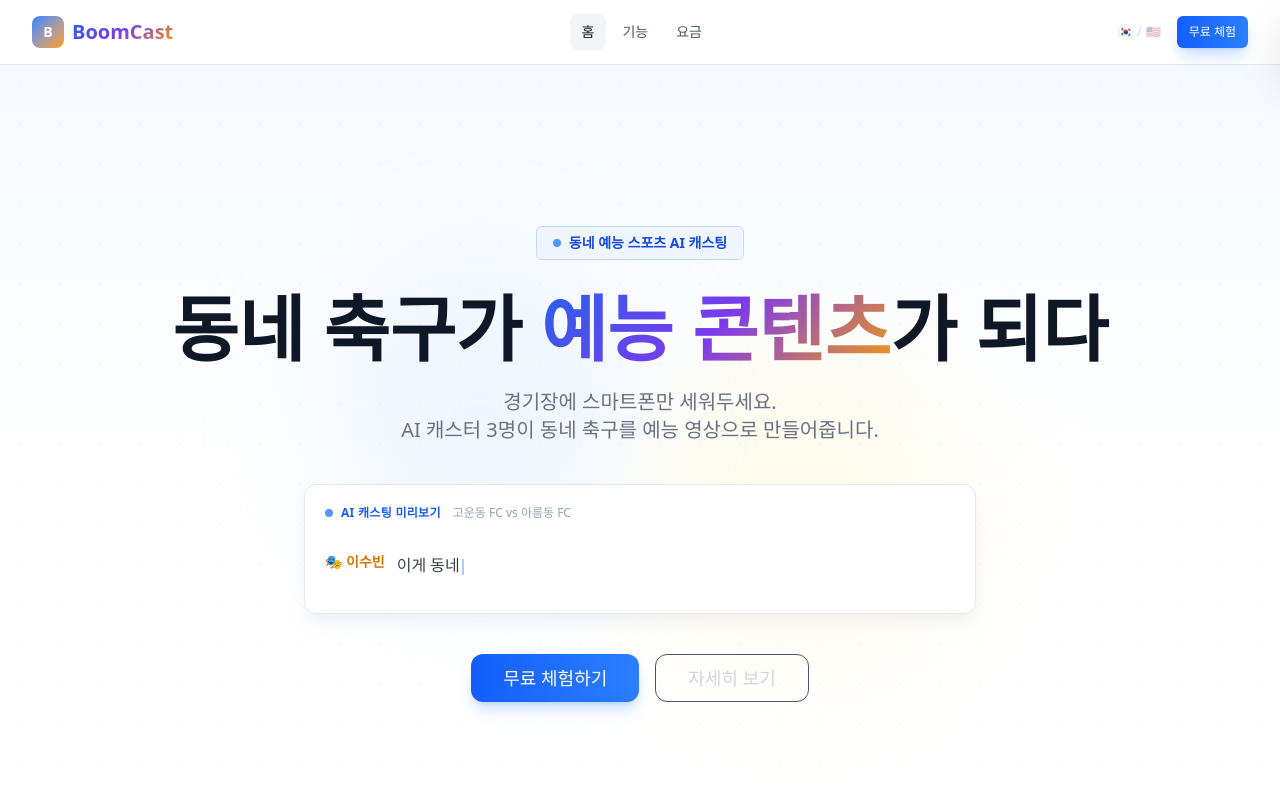
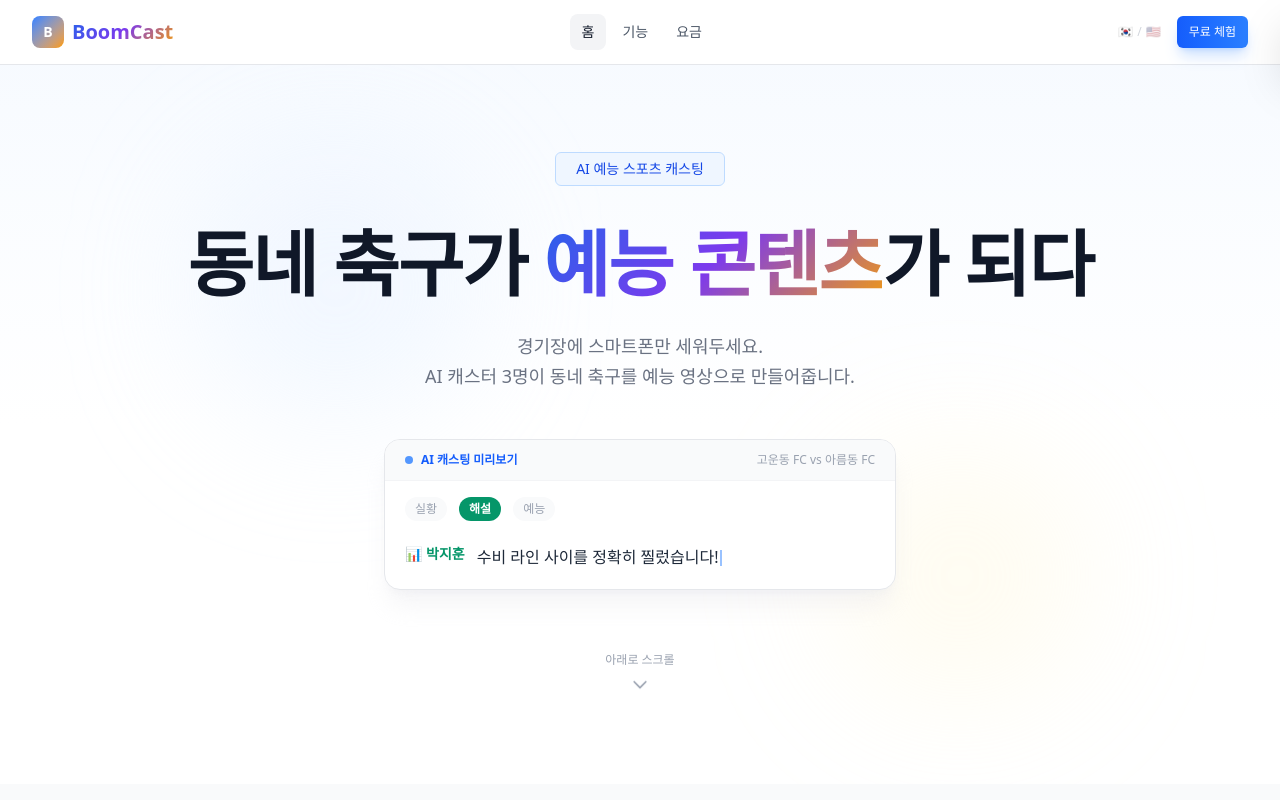
Before and after one commit to kangyh427/boomcast, a Next.js app: page / in a window 1280 px wide. Shown: the top 800 px of the page. Built offline with nearby package versions, Linux system fonts and the light colour scheme; a web font is replaced by a local one.

Commit message:
Update Hero.tsx

```diff
--- a/src/components/landing/Hero.tsx
+++ b/src/components/landing/Hero.tsx
@@ -1,65 +1,58 @@
 /*
  * ============================================================
  * 파일: src/components/landing/Hero.tsx
- * 설명: BoomCast 랜딩 히어로 섹션 - 화이트 테마
+ * 설명: BoomCast 히어로 섹션 - Vrew 스타일 임팩트 히어로
  * 경로: src/components/landing/Hero.tsx
- * 최근 작업: 세션 6 - 전면 재작성
- *   - "LIVE", "실시간", "중계" 표현 완전 삭제
- *   - subtitle: "예능 영상으로 만들어줍니다"로 변경
- *   - ctaPrimary: "무료 체험하기"로 변경
- *   - 캐스터 프리뷰에서 "라이브" 단어 제거
- *   - useLang() 훅으로 i18n 전환 적용
+ * 최근 작업: 세션 6 - 전면 재디자인
+ *   - CTA 버튼 제거 (사이트 전체 CTA는 딱 2곳만)
+ *   - 스크롤 유도 화살표로 자연스러운 흐름 유도
+ *   - 타이핑 캐스터 프리뷰를 더 임팩트있게
+ *   - Vrew 스타일: 큰 타이틀 + 서브 카피 + 비주얼
  * 작성일: 2026-03-07
  * ============================================================
  */
 
 "use client";
 
-import Link from "next/link";
 import { useEffect, useState } from "react";
-import { Button } from "@/components/ui/button";
 import { Badge } from "@/components/ui/badge";
 import { useLang } from "@/providers/LanguageProvider";
 
 /* ── 한/영 텍스트 ── */
 const text = {
   ko: {
-    badge: "동네 예능 스포츠 AI 캐스팅",
-    titleBefore: "동네 축구가 ",
+    badge: "AI 예능 스포츠 캐스팅",
+    titleLine1: "동네 축구가",
     titleHighlight: "예능 콘텐츠",
-    titleAfter: "가 되다",
-    subtitle1: "경기장에 스마트폰만 세워두세요.",
-    subtitle2: "AI 캐스터 3명이 동네 축구를 예능 영상으로 만들어줍니다.",
+    titleLine2: "가 되다",
+    subtitle: "경기장에 스마트폰만 세워두세요.\nAI 캐스터 3명이 동네 축구를 예능 영상으로 만들어줍니다.",
     previewLabel: "AI 캐스팅 미리보기",
     matchInfo: "고운동 FC vs 아름동 FC",
-    ctaPrimary: "무료 체험하기",
-    ctaSecondary: "자세히 보기",
+    scrollHint: "아래로 스크롤",
   },
   en: {
     badge: "AI Entertainment Sports Casting",
-    titleBefore: "Your Local Game, ",
+    titleLine1: "Your Local Game,",
     titleHighlight: "Pro Entertainment",
-    titleAfter: " Level",
-    subtitle1: "Just set up your smartphone at the field.",
-    subtitle2: "3 AI casters turn your local soccer into entertainment videos.",
+    titleLine2: "Level",
+    subtitle: "Just set up your smartphone at the field.\n3 AI casters turn your local soccer into entertainment videos.",
     previewLabel: "AI Casting Preview",
     matchInfo: "Team Alpha vs Team Beta",
-    ctaPrimary: "Try Free",
-    ctaSecondary: "Learn More",
+    scrollHint: "Scroll down",
   },
 };
 
-/* ── 캐스터 프리뷰 데이터 (LIVE 제거, 사후 편집 뉘앙스) ── */
+/* ── 캐스터 프리뷰 데이터 ── */
 const castingLines = {
   ko: [
-    { caster: "🎙️ 김현우", text: "골~~~~~~!!!! 이정민 선수!!!!", color: "#2563EB" },
-    { caster: "📊 박지훈", text: "동네 축구에서 이런 골이 나올 줄이야!", color: "#059669" },
-    { caster: "🎭 이수빈", text: "이게 동네 축구 맞습니까?! ㅋㅋㅋ", color: "#D97706" },
+    { caster: "🎙️ 김현우", role: "실황", text: "골~~~~~~!!!! 이정민 선수!!!!", color: "#2563EB" },
+    { caster: "📊 박지훈", role: "해설", text: "수비 라인 사이를 정확히 찔렀습니다!", color: "#059669" },
+    { caster: "🎭 이수빈", role: "예능", text: "이게 동네 축구 맞습니까?! ㅋㅋㅋ", color: "#D97706" },
   ],
   en: [
-    { caster: "🎙️ Alex", text: "GOOOAL!!!!! What a strike!!", color: "#2563EB" },
-    { caster: "📊 James", text: "Unbelievable goal for a local match!", color: "#059669" },
-    { caster: "🎭 Mia", text: "Is this really a local game?! LOL", color: "#D97706" },
+    { caster: "🎙️ Alex", role: "Play", text: "GOOOAL!!!!! What a strike!!", color: "#2563EB" },
+    { caster: "📊 James", role: "Analyst", text: "He found the gap between defenders!", color: "#059669" },
+    { caster: "🎭 Mia", role: "Fun", text: "Is this really a local game?! LOL", color: "#D97706" },
   ],
 };
 
@@ -79,10 +72,10 @@ export default function Hero() {
       if (displayText.length < line.text.length) {
         const timer = setTimeout(() => {
           setDisplayText(line.text.slice(0, displayText.length + 1));
-        }, 50);
+        }, 45);
         return () => clearTimeout(timer);
       } else {
-        const timer = setTimeout(() => setIsTyping(false), 2000);
+        const timer = setTimeout(() => setIsTyping(false), 2500);
         return () => clearTimeout(timer);
       }
     } else {
@@ -93,95 +86,111 @@ export default function Hero() {
   }, [displayText, isTyping, currentLine, lines]);
 
   return (
-    <section className="relative min-h-screen flex items-center justify-center overflow-hidden bg-white">
-
-      {/* ── 배경 장식 (화이트 테마) ── */}
+    <section className="relative min-h-[90vh] flex items-center justify-center overflow-hidden bg-white">
+      {/* ── 배경 장식 ── */}
       <div className="absolute inset-0 pointer-events-none">
-        <div className="absolute inset-0 bg-gradient-to-b from-blue-50/60 via-transparent to-transparent" />
-        <div className="absolute top-1/4 left-1/4 w-80 h-80 bg-blue-100/40 rounded-full blur-3xl" />
-        <div className="absolute bottom-1/4 right-1/4 w-80 h-80 bg-amber-100/30 rounded-full blur-3xl" />
-        <div
-          className="absolute inset-0 opacity-[0.03]"
-          style={{
-            backgroundImage: "radial-gradient(circle, #2563EB 1px, transparent 1px)",
-            backgroundSize: "40px 40px",
-          }}
-        />
+        <div className="absolute inset-0 bg-gradient-to-b from-blue-50/50 via-transparent to-transparent" />
+        <div className="absolute top-20 left-[15%] w-72 h-72 bg-blue-100/30 rounded-full blur-3xl" />
+        <div className="absolute bottom-20 right-[15%] w-64 h-64 bg-amber-100/25 rounded-full blur-3xl" />
       </div>
 
-      <div className="relative z-10 max-w-5xl mx-auto px-4 text-center">
-
+      <div className="relative z-10 max-w-5xl mx-auto px-4 sm:px-6 text-center">
         {/* ── 뱃지 ── */}
-        <div className="animate-fade-in-up">
-          <Badge className="mb-8 py-1.5 px-4 text-sm bg-blue-50 text-blue-700 border-blue-200">
-            <span className="w-2 h-2 bg-blue-500 rounded-full animate-pulse mr-2 inline-block" />
+        <div className="animate-fade-in-up mb-8">
+          <Badge className="py-1.5 px-5 text-sm bg-blue-50 text-blue-700 border-blue-200 font-medium">
             {t.badge}
           </Badge>
         </div>
 
         {/* ── 메인 타이틀 ── */}
         <h1
-          className="text-4xl sm:text-5xl lg:text-7xl font-bold mb-6 text-gray-900 animate-fade-in-up"
+          className="text-4xl sm:text-5xl lg:text-7xl font-extrabold mb-6 text-gray-900 tracking-tight leading-tight animate-fade-in-up"
           style={{ animationDelay: "0.1s" }}
         >
-          {t.titleBefore}
+          {t.titleLine1}
+          <br className="sm:hidden" />{" "}
           <span className="gradient-text">{t.titleHighlight}</span>
-          {t.titleAfter}
+          {t.titleLine2}
         </h1>
 
         {/* ── 서브 타이틀 ── */}
         <p
-          className="text-lg sm:text-xl text-gray-500 max-w-2xl mx-auto mb-10 animate-fade-in-up"
+          className="text-base sm:text-lg text-gray-500 max-w-xl mx-auto mb-12 whitespace-pre-line leading-relaxed animate-fade-in-up"
           style={{ animationDelay: "0.2s" }}
         >
-          {t.subtitle1}
-          <br />
-          {t.subtitle2}
+          {t.subtitle}
         </p>
 
-        {/* ── AI 캐스팅 프리뷰 카드 (LIVE 삭제) ── */}
+        {/* ── 캐스터 프리뷰 카드 ── */}
         <div
-          className="max-w-2xl mx-auto mb-10 animate-fade-in-up"
+          className="max-w-lg mx-auto animate-fade-in-up"
           style={{ animationDelay: "0.3s" }}
         >
-          <div className="bg-white rounded-xl border border-gray-200 shadow-lg shadow-gray-200/50 p-5">
-            {/* 카드 헤더: 프리뷰 라벨 + 매치 정보 */}
-            <div className="flex items-center gap-2 mb-4">
+          <div className="bg-white rounded-2xl border border-gray-200 shadow-xl shadow-gray-200/40 overflow-hidden">
+            {/* 카드 헤더 */}
+            <div className="px-5 py-3 bg-gray-50 border-b border-gray-100 flex items-center gap-2">
               <span className="w-2 h-2 bg-blue-500 rounded-full animate-pulse" />
-              <span className="text-xs text-blue-600 font-semibold tracking-wide">
-                {t.previewLabel}
-              </span>
-              <span className="text-xs text-gray-400 ml-1">{t.matchInfo}</span>
+              <span className="text-xs text-blue-600 font-semibold">{t.previewLabel}</span>
+              <span className="text-xs text-gray-400 ml-auto">{t.matchInfo}</span>
+            </div>
+            {/* 캐스터 인디케이터 */}
+            <div className="px-5 pt-4 pb-1 flex gap-3">
+              {lines.map((line, i) => (
+                <button
+                  key={i}
+                  className={`text-xs px-2.5 py-1 rounded-full transition-all duration-300 ${
+                    i === currentLine
+                      ? "font-semibold text-white"
+                      : "text-gray-400 bg-gray-50"
+                  }`}
+                  style={i === currentLine ? { backgroundColor: line.color } : {}}
+                  onClick={() => {
+                    setCurrentLine(i);
+                    setDisplayText("");
+                    setIsTyping(true);
+                  }}
+                >
+                  {line.role}
+                </button>
+              ))}
             </div>
             {/* 타이핑 영역 */}
-            <div className="min-h-[56px] flex items-center">
+            <div className="px-5 py-4 min-h-[64px] flex items-center">
               <div className="flex items-start gap-3 w-full">
                 <span
-                  className="text-sm font-semibold whitespace-nowrap"
+                  className="text-sm font-bold whitespace-nowrap"
                   style={{ color: lines[currentLine].color }}
                 >
                   {lines[currentLine].caster}
                 </span>
-                <p className="text-left text-gray-700 text-sm sm:text-base leading-relaxed">
+                <p className="text-left text-gray-800 text-sm sm:text-base leading-relaxed">
                   {displayText}
-                  <span className="inline-block w-0.5 h-4 bg-blue-500/50 animate-pulse ml-0.5 align-middle" />
+                  <span className="inline-block w-0.5 h-4 bg-blue-500/60 animate-pulse ml-0.5 align-middle" />
                 </p>
               </div>
             </div>
           </div>
         </div>
 
-        {/* ── CTA 버튼 ── */}
+        {/* ── 스크롤 유도 ── */}
         <div
-          className="flex flex-col sm:flex-row items-center justify-center gap-4 animate-fade-in-up"
-          style={{ animationDelay: "0.4s" }}
+          className="mt-14 animate-fade-in"
+          style={{ animationDelay: "0.8s" }}
         >
-          <Button size="lg" asChild>
-            <Link href="/demo">{t.ctaPrimary}</Link>
-          </Button>
-          <Button variant="outline" size="lg" asChild>
-            <a href="#how-it-works">{t.ctaSecondary}</a>
-          </Button>
+          <a
+            href="#result-preview"
+            className="inline-flex flex-col items-center text-gray-400 hover:text-gray-600 transition-colors"
+          >
+            <span className="text-xs mb-2">{t.scrollHint}</span>
+            <svg
+              className="w-5 h-5 animate-bounce"
+              fill="none"
+              stroke="currentColor"
+              viewBox="0 0 24 24"
+            >
+              <path strokeLinecap="round" strokeLinejoin="round" strokeWidth={2} d="M19 9l-7 7-7-7" />
+            </svg>
+          </a>
         </div>
       </div>
     </section>
```
